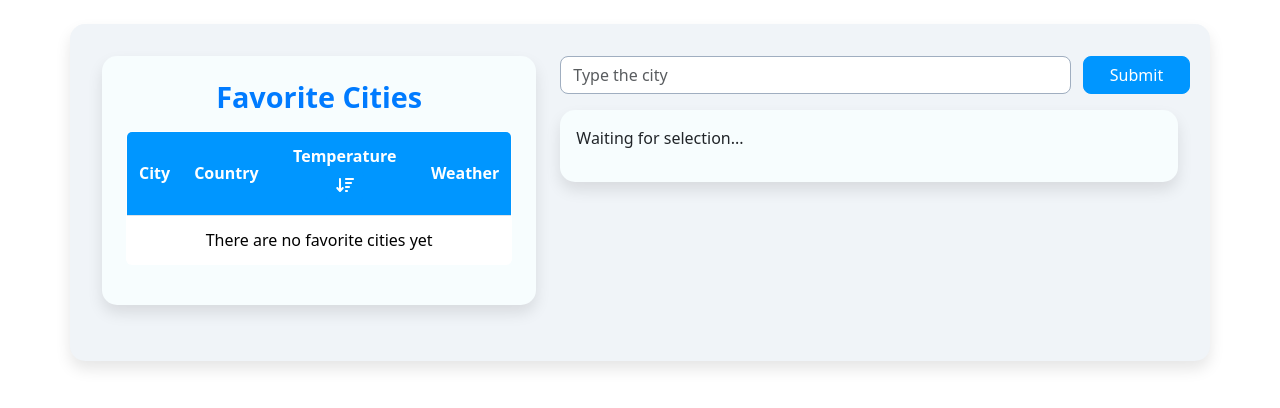
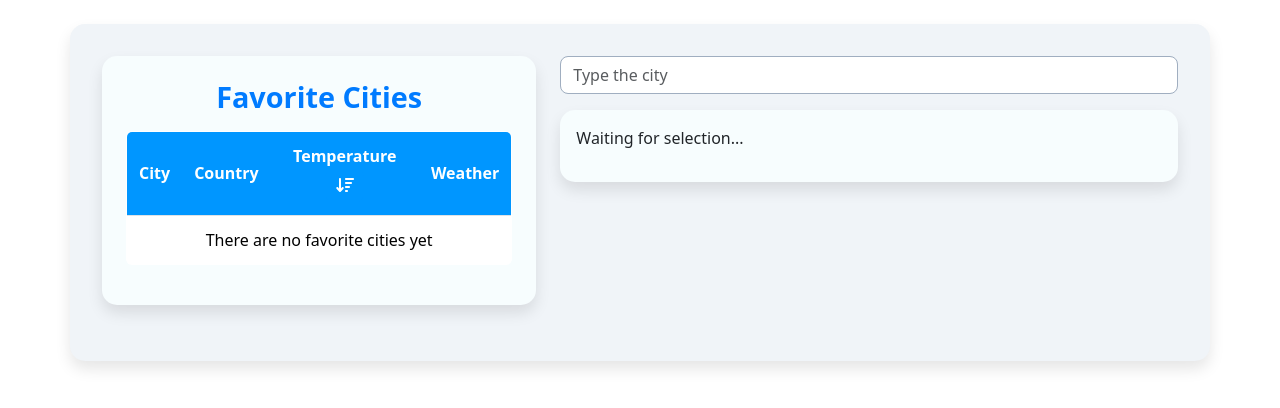
Before and after one commit to GencoMattia/raintonic-meteo, a Vue app: page / in a window 1280 px wide. Shown: the top 408 px of the page. Built offline with nearby package versions, Linux system fonts and the light colour scheme.

Commit message:
Removed input button. Search by suggestions. Adjusted dropdown menu position

```diff
--- a/src/pages/PageHome.vue
+++ b/src/pages/PageHome.vue
@@ -56,8 +56,10 @@ export default {
 
         selectCity(city) {
             this.selectedCity = city;
+            this.suggestions = [];
             this.cityQuery = `${city.name}, ${city.country}`;
-            this.suggestions = [];
+            this.fetchWeatherData(city.latitude, city.longitude);
+            console.log(this.selectedCity);
         },
 
         selectFavoriteCity(city) {
@@ -67,8 +69,7 @@ export default {
             this.fetchWeatherData();
         },
 
-        async fetchWeatherData() {
-            const [latitude, longitude] = [this.selectedCity.latitude, this.selectedCity.longitude];
+        async fetchWeatherData(latitude, longitude) {
             axios.get("https://api.open-meteo.com/v1/forecast", {
                 params: {
                     latitude: latitude,
@@ -279,11 +280,11 @@ export default {
 
             <div class="right-panel col-md-12 col-lg-7 order-md-0">
                 <!-- Search Form -->
-                <form class="row mb-3" @submit.prevent>
-                    <div class="col-10">
+                <form class="mb-3" @submit.prevent>
+                    <div class="search-input-container">
                         <input type="text" class="form-control" id="inputCity" aria-describedby="inputCity"
                             placeholder="Type the city" v-model="cityQuery" @input="fetchCitySuggestions">
-                        <ul class="list-group mt-1 dropdown-menu" v-if="suggestions.length">
+                        <ul class="list-group dropdown-menu p-0" v-if="suggestions.length">
                             <li v-for="(suggestion, index) in suggestions"
                                 :key="suggestion.name + suggestion.country + index"
                                 class="list-group-item list-group-item-action" @click="selectCity(suggestion)">
@@ -291,7 +292,6 @@ export default {
                             </li>
                         </ul>
                     </div>
-                    <button type="submit" class="btn btn-primary col-2" @click="fetchWeatherData">Submit</button>
                 </form>
 
                 <!-- Current weather data -->
@@ -328,6 +328,18 @@ export default {
 </template>
 
 <style lang="scss" scoped>
+
+.search-input-container {
+    position: relative;
+
+    .dropdown-menu {
+        position: absolute;
+        bottom: 1;
+        left: 0;
+        right: 0;
+    }
+}
+
 .favorite-weather {
     padding: 1.5rem;
     background-color: #f7fdfe;
```
